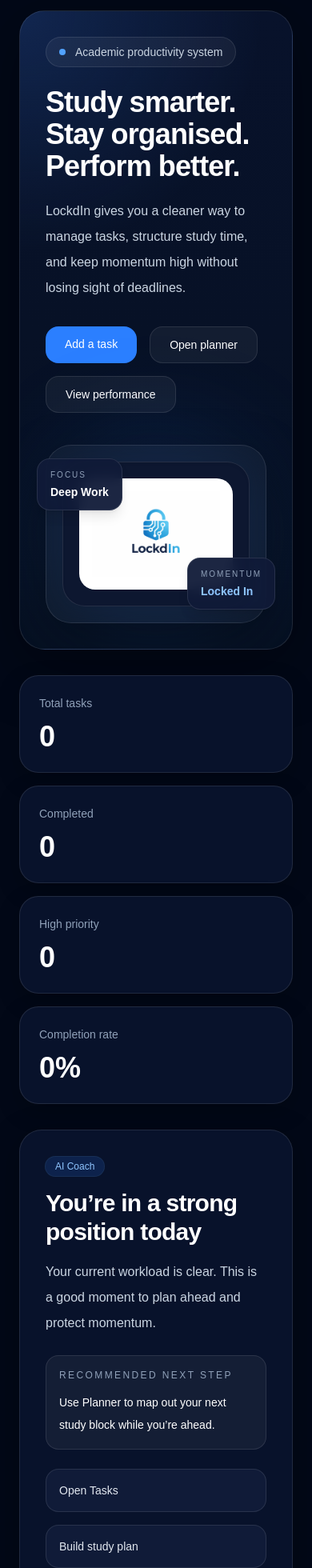
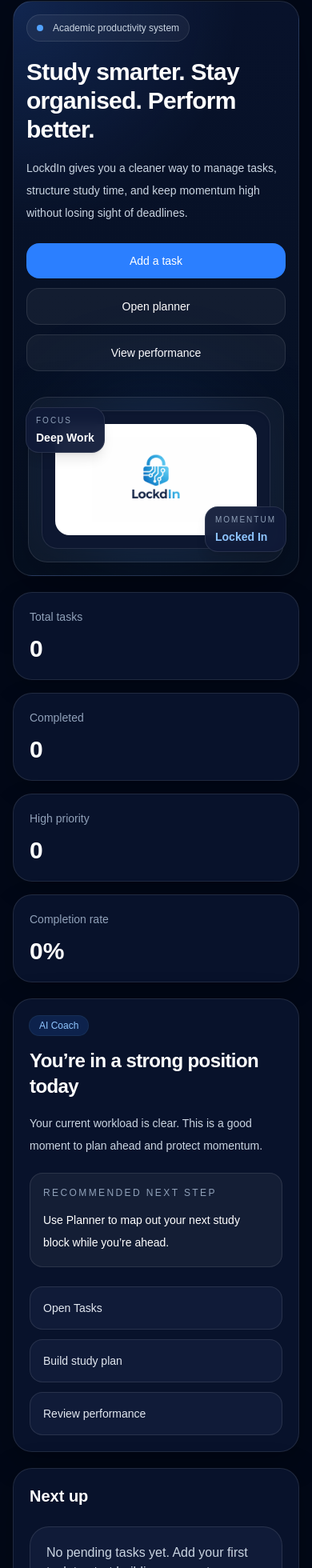
Before and after one commit to lockdinteam-web/LockdIn, a Next.js app: page / in a window 390 px wide. Shown: the part 19-1979 px from the top of the page at 80% size. Built offline with nearby package versions, Linux system fonts and the light colour scheme.

Commit message:
improved iphone spacing

```diff
--- a/app/page.tsx
+++ b/app/page.tsx
@@ -109,42 +109,42 @@ export default function HomePage() {
       : "Your current workload is clear. This is a good moment to plan ahead and protect momentum.";
 
   return (
-    <main className="min-h-screen bg-[#020817] text-white">
-      <div className="mx-auto max-w-7xl px-6 py-8">
-        <div className="space-y-8">
-          <section className="overflow-hidden rounded-[32px] border border-white/10 bg-[radial-gradient(circle_at_top_left,_rgba(59,130,246,0.18),_transparent_35%),linear-gradient(180deg,#08122b_0%,#061021_100%)] p-8 shadow-[0_20px_80px_rgba(0,0,0,0.35)] md:p-10">
-            <div className="flex flex-col gap-10 xl:flex-row xl:items-center xl:justify-between">
+    <main className="min-h-screen overflow-x-hidden bg-[#020817] text-white">
+      <div className="mx-auto w-full max-w-7xl px-4 py-5 sm:px-6 sm:py-8">
+        <div className="space-y-5 sm:space-y-8">
+          <section className="overflow-hidden rounded-[24px] border border-white/10 bg-[radial-gradient(circle_at_top_left,_rgba(59,130,246,0.18),_transparent_35%),linear-gradient(180deg,#08122b_0%,#061021_100%)] p-4 shadow-[0_20px_80px_rgba(0,0,0,0.35)] sm:rounded-[32px] sm:p-8 md:p-10">
+            <div className="flex flex-col gap-8 sm:gap-10 xl:flex-row xl:items-center xl:justify-between">
               <div className="max-w-3xl">
-                <div className="inline-flex items-center gap-3 rounded-full border border-white/10 bg-white/5 px-4 py-2 text-sm text-slate-300">
+                <div className="inline-flex items-center gap-3 rounded-full border border-white/10 bg-white/5 px-3 py-2 text-xs text-slate-300 sm:px-4 sm:text-sm">
                   <span className="h-2 w-2 rounded-full bg-blue-400" />
                   Academic productivity system
                 </div>
 
-                <h1 className="mt-6 text-4xl font-semibold tracking-tight text-white md:text-6xl">
+                <h1 className="mt-5 text-3xl font-semibold tracking-tight text-white sm:mt-6 sm:text-4xl md:text-5xl xl:text-6xl">
                   Study smarter. Stay organised. Perform better.
                 </h1>
 
-                <p className="mt-5 max-w-2xl text-base leading-8 text-slate-300 md:text-lg">
+                <p className="mt-4 max-w-2xl text-sm leading-7 text-slate-300 sm:mt-5 sm:text-base sm:leading-8 md:text-lg">
                   LockdIn gives you a cleaner way to manage tasks, structure study
                   time, and keep momentum high without losing sight of deadlines.
                 </p>
 
-                <div className="mt-8 flex flex-wrap gap-4">
+                <div className="mt-6 grid grid-cols-1 gap-3 sm:mt-8 sm:flex sm:flex-wrap sm:gap-4">
                   <Link
                     href="/tasks"
-                    className="rounded-2xl bg-blue-500 px-6 py-3 text-sm font-medium text-white transition hover:bg-blue-400"
+                    className="w-full rounded-2xl bg-blue-500 px-6 py-3 text-center text-sm font-medium text-white transition hover:bg-blue-400 sm:w-auto"
                   >
                     Add a task
                   </Link>
                   <Link
                     href="/planner"
-                    className="rounded-2xl border border-white/10 bg-white/5 px-6 py-3 text-sm font-medium text-white transition hover:bg-white/10"
+                    className="w-full rounded-2xl border border-white/10 bg-white/5 px-6 py-3 text-center text-sm font-medium text-white transition hover:bg-white/10 sm:w-auto"
                   >
                     Open planner
                   </Link>
                   <Link
                     href="/performance"
-                    className="rounded-2xl border border-white/10 bg-white/5 px-6 py-3 text-sm font-medium text-white transition hover:bg-white/10"
+                    className="w-full rounded-2xl border border-white/10 bg-white/5 px-6 py-3 text-center text-sm font-medium text-white transition hover:bg-white/10 sm:w-auto"
                   >
                     View performance
                   </Link>
@@ -153,11 +153,11 @@ export default function HomePage() {
 
               <div className="relative flex justify-center xl:min-w-[360px] xl:justify-end">
                 <div className="absolute inset-0 flex items-center justify-center">
-                  <div className="h-64 w-64 rounded-full bg-blue-500/15 blur-3xl md:h-80 md:w-80" />
+                  <div className="h-52 w-52 rounded-full bg-blue-500/15 blur-3xl sm:h-64 sm:w-64 md:h-80 md:w-80" />
                 </div>
 
-                <div className="relative rounded-[32px] border border-white/10 bg-white/[0.04] p-5 shadow-[0_20px_60px_rgba(0,0,0,0.35)] backdrop-blur-xl">
-                  <div className="absolute -left-3 top-4 rounded-2xl border border-white/10 bg-[#101b38]/95 px-4 py-3 shadow-lg backdrop-blur">
+                <div className="relative w-full max-w-[320px] rounded-[24px] border border-white/10 bg-white/[0.04] p-4 shadow-[0_20px_60px_rgba(0,0,0,0.35)] backdrop-blur-xl sm:max-w-none sm:rounded-[32px] sm:p-5">
+                  <div className="absolute -left-1 top-3 rounded-2xl border border-white/10 bg-[#101b38]/95 px-3 py-2 shadow-lg backdrop-blur sm:-left-3 sm:top-4 sm:px-4 sm:py-3">
                     <p className="text-[10px] uppercase tracking-[0.2em] text-slate-400">
                       Focus
                     </p>
@@ -166,7 +166,7 @@ export default function HomePage() {
                     </p>
                   </div>
 
-                  <div className="absolute -right-3 bottom-4 rounded-2xl border border-white/10 bg-[#101b38]/95 px-4 py-3 shadow-lg backdrop-blur">
+                  <div className="absolute -right-1 bottom-3 rounded-2xl border border-white/10 bg-[#101b38]/95 px-3 py-2 shadow-lg backdrop-blur sm:-right-3 sm:bottom-4 sm:px-4 sm:py-3">
                     <p className="text-[10px] uppercase tracking-[0.2em] text-slate-400">
                       Momentum
                     </p>
@@ -175,14 +175,14 @@ export default function HomePage() {
                     </p>
                   </div>
 
-                  <div className="rounded-[28px] border border-white/10 bg-[#0d1730] p-5 shadow-inner">
-                    <div className="rounded-[20px] bg-white p-4 md:p-5">
+                  <div className="rounded-[20px] border border-white/10 bg-[#0d1730] p-4 shadow-inner sm:rounded-[28px] sm:p-5">
+                    <div className="rounded-[18px] bg-white p-4 sm:rounded-[20px] sm:p-5">
                       <Image
                         src="/logo.png"
                         alt="LockdIn logo"
                         width={260}
                         height={260}
-                        className="mx-auto h-auto w-[190px] object-contain md:w-[240px]"
+                        className="mx-auto h-auto w-[160px] object-contain sm:w-[190px] md:w-[240px]"
                         priority
                       />
                     </div>
@@ -192,39 +192,39 @@ export default function HomePage() {
             </div>
           </section>
 
-          <section className="grid gap-4 md:grid-cols-2 xl:grid-cols-4">
-            <div className="rounded-3xl border border-white/10 bg-[#08122b] p-6 shadow-[0_10px_30px_rgba(0,0,0,0.2)]">
+          <section className="grid grid-cols-1 gap-4 sm:grid-cols-2 xl:grid-cols-4">
+            <div className="rounded-3xl border border-white/10 bg-[#08122b] p-5 shadow-[0_10px_30px_rgba(0,0,0,0.2)] sm:p-6">
               <p className="text-sm text-slate-400">Total tasks</p>
-              <p className="mt-3 text-4xl font-semibold">{tasks.length}</p>
+              <p className="mt-3 text-3xl font-semibold sm:text-4xl">{tasks.length}</p>
             </div>
 
-            <div className="rounded-3xl border border-white/10 bg-[#08122b] p-6 shadow-[0_10px_30px_rgba(0,0,0,0.2)]">
+            <div className="rounded-3xl border border-white/10 bg-[#08122b] p-5 shadow-[0_10px_30px_rgba(0,0,0,0.2)] sm:p-6">
               <p className="text-sm text-slate-400">Completed</p>
-              <p className="mt-3 text-4xl font-semibold">{stats.completed}</p>
+              <p className="mt-3 text-3xl font-semibold sm:text-4xl">{stats.completed}</p>
             </div>
 
-            <div className="rounded-3xl border border-white/10 bg-[#08122b] p-6 shadow-[0_10px_30px_rgba(0,0,0,0.2)]">
+            <div className="rounded-3xl border border-white/10 bg-[#08122b] p-5 shadow-[0_10px_30px_rgba(0,0,0,0.2)] sm:p-6">
               <p className="text-sm text-slate-400">High priority</p>
-              <p className="mt-3 text-4xl font-semibold">{stats.highPriority}</p>
+              <p className="mt-3 text-3xl font-semibold sm:text-4xl">{stats.highPriority}</p>
             </div>
 
-            <div className="rounded-3xl border border-white/10 bg-[#08122b] p-6 shadow-[0_10px_30px_rgba(0,0,0,0.2)]">
+            <div className="rounded-3xl border border-white/10 bg-[#08122b] p-5 shadow-[0_10px_30px_rgba(0,0,0,0.2)] sm:p-6">
               <p className="text-sm text-slate-400">Completion rate</p>
-              <p className="mt-3 text-4xl font-semibold">{stats.completionRate}%</p>
+              <p className="mt-3 text-3xl font-semibold sm:text-4xl">{stats.completionRate}%</p>
             </div>
           </section>
 
-          <section className="grid gap-6 xl:grid-cols-[1.35fr_0.85fr]">
-            <div className="rounded-[28px] border border-white/10 bg-[#08122b] p-8 shadow-[0_10px_40px_rgba(0,0,0,0.25)]">
-              <div className="flex flex-col gap-6 md:flex-row md:items-start md:justify-between">
+          <section className="grid gap-5 xl:grid-cols-[1.35fr_0.85fr] xl:gap-6">
+            <div className="rounded-[24px] border border-white/10 bg-[#08122b] p-5 shadow-[0_10px_40px_rgba(0,0,0,0.25)] sm:rounded-[28px] sm:p-8">
+              <div className="flex flex-col gap-5 sm:gap-6 md:flex-row md:items-start md:justify-between">
                 <div className="max-w-2xl">
                   <div className="inline-flex rounded-full bg-blue-500/15 px-3 py-1 text-xs font-medium text-blue-300 ring-1 ring-blue-400/20">
                     AI Coach
                   </div>
-                  <h2 className="mt-4 text-3xl font-semibold tracking-tight">
+                  <h2 className="mt-4 text-2xl font-semibold tracking-tight sm:text-3xl">
                     {coachTitle}
                   </h2>
-                  <p className="mt-4 text-base leading-8 text-slate-300">
+                  <p className="mt-4 text-sm leading-7 text-slate-300 sm:text-base sm:leading-8">
                     {coachMessage}
                   </p>
                 </div>
@@ -245,7 +245,7 @@ export default function HomePage() {
                 </div>
               </div>
 
-              <div className="mt-6 grid gap-4 md:grid-cols-3">
+              <div className="mt-6 grid grid-cols-1 gap-3 md:grid-cols-3 md:gap-4">
                 <Link
                   href="/tasks"
                   className="rounded-2xl border border-white/10 bg-[#101b38] p-4 text-sm text-slate-200 transition hover:border-blue-400"
@@ -267,20 +267,20 @@ export default function HomePage() {
               </div>
             </div>
 
-            <div className="rounded-[28px] border border-white/10 bg-[#08122b] p-8 shadow-[0_10px_40px_rgba(0,0,0,0.25)]">
-              <h3 className="text-2xl font-semibold">Next up</h3>
+            <div className="rounded-[24px] border border-white/10 bg-[#08122b] p-5 shadow-[0_10px_40px_rgba(0,0,0,0.25)] sm:rounded-[28px] sm:p-8">
+              <h3 className="text-xl font-semibold sm:text-2xl">Next up</h3>
 
               {stats.nextTask ? (
-                <div className="mt-6 rounded-3xl border border-white/10 bg-[#101b38] p-6">
-                  <div className="flex items-start justify-between gap-4">
-                    <div>
-                      <p className="text-lg font-semibold">{stats.nextTask.title}</p>
+                <div className="mt-6 rounded-3xl border border-white/10 bg-[#101b38] p-5 sm:p-6">
+                  <div className="flex flex-col gap-4 sm:flex-row sm:items-start sm:justify-between">
+                    <div className="min-w-0">
+                      <p className="text-lg font-semibold break-words">{stats.nextTask.title}</p>
                       <p className="mt-2 text-sm text-slate-400">
                         {stats.nextTask.module}
                       </p>
                     </div>
                     <span
-                      className={`rounded-full px-3 py-1 text-xs font-medium ${getPriorityBadge(
+                      className={`w-fit rounded-full px-3 py-1 text-xs font-medium ${getPriorityBadge(
                         stats.nextTask.priority
                       )}`}
                     >
@@ -304,26 +304,26 @@ export default function HomePage() {
 
                   <Link
                     href="/tasks"
-                    className="mt-6 inline-flex rounded-2xl bg-blue-500 px-5 py-3 text-sm font-medium text-white transition hover:bg-blue-400"
+                    className="mt-6 inline-flex w-full justify-center rounded-2xl bg-blue-500 px-5 py-3 text-sm font-medium text-white transition hover:bg-blue-400 sm:w-auto"
                   >
                     Go to tasks
                   </Link>
                 </div>
               ) : (
-                <div className="mt-6 rounded-3xl border border-white/10 bg-[#101b38] p-6 text-slate-300">
+                <div className="mt-6 rounded-3xl border border-white/10 bg-[#101b38] p-5 text-slate-300 sm:p-6">
                   No pending tasks yet. Add your first task to start building momentum.
                 </div>
               )}
             </div>
           </section>
 
-          <section className="grid gap-6 xl:grid-cols-[1.2fr_0.8fr]">
-            <div className="rounded-[28px] border border-white/10 bg-[#08122b] p-8 shadow-[0_10px_40px_rgba(0,0,0,0.25)]">
-              <div className="flex items-center justify-between">
-                <h3 className="text-2xl font-semibold">Recent Tasks</h3>
+          <section className="grid gap-5 xl:grid-cols-[1.2fr_0.8fr] xl:gap-6">
+            <div className="rounded-[24px] border border-white/10 bg-[#08122b] p-5 shadow-[0_10px_40px_rgba(0,0,0,0.25)] sm:rounded-[28px] sm:p-8">
+              <div className="flex items-center justify-between gap-4">
+                <h3 className="text-xl font-semibold sm:text-2xl">Recent Tasks</h3>
                 <Link
                   href="/tasks"
-                  className="text-sm font-medium text-blue-400 transition hover:text-blue-300"
+                  className="shrink-0 text-sm font-medium text-blue-400 transition hover:text-blue-300"
                 >
                   View all
                 </Link>
@@ -338,12 +338,12 @@ export default function HomePage() {
                   stats.recent.map((task) => (
                     <div
                       key={task.id}
-                      className="rounded-2xl border border-white/10 bg-[#101b38] p-5"
+                      className="rounded-2xl border border-white/10 bg-[#101b38] p-4 sm:p-5"
                     >
-                      <div className="flex items-start justify-between gap-4">
-                        <div>
+                      <div className="flex flex-col gap-4 sm:flex-row sm:items-start sm:justify-between">
+                        <div className="min-w-0">
                           <p
-                            className={`text-base font-medium ${
+                            className={`text-base font-medium break-words ${
                               task.completed ? "text-slate-500 line-through" : "text-white"
                             }`}
                           >
@@ -356,7 +356,7 @@ export default function HomePage() {
                         </div>
 
                         <span
-                          className={`rounded-full px-3 py-1 text-xs font-medium ${getPriorityBadge(
+                          className={`w-fit rounded-full px-3 py-1 text-xs font-medium ${getPriorityBadge(
                             task.priority
                           )}`}
                         >
@@ -369,13 +369,13 @@ export default function HomePage() {
               </div>
             </div>
 
-            <div className="rounded-[28px] border border-white/10 bg-[#08122b] p-8 shadow-[0_10px_40px_rgba(0,0,0,0.25)]">
-              <h3 className="text-2xl font-semibold">Quick Access</h3>
+            <div className="rounded-[24px] border border-white/10 bg-[#08122b] p-5 shadow-[0_10px_40px_rgba(0,0,0,0.25)] sm:rounded-[28px] sm:p-8">
+              <h3 className="text-xl font-semibold sm:text-2xl">Quick Access</h3>
 
               <div className="mt-6 grid gap-4">
                 <Link
                   href="/tasks"
-                  className="rounded-2xl border border-white/10 bg-[#101b38] p-5 transition hover:border-blue-400"
+                  className="rounded-2xl border border-white/10 bg-[#101b38] p-4 transition hover:border-blue-400 sm:p-5"
                 >
                   <p className="text-lg font-medium">Tasks</p>
                   <p className="mt-2 text-sm leading-6 text-slate-400">
@@ -385,7 +385,7 @@ export default function HomePage() {
 
                 <Link
                   href="/planner"
-                  className="rounded-2xl border border-white/10 bg-[#101b38] p-5 transition hover:border-blue-400"
+                  className="rounded-2xl border border-white/10 bg-[#101b38] p-4 transition hover:border-blue-400 sm:p-5"
                 >
                   <p className="text-lg font-medium">Planner</p>
                   <p className="mt-2 text-sm leading-6 text-slate-400">
@@ -395,7 +395,7 @@ export default function HomePage() {
 
                 <Link
                   href="/performance"
-                  className="rounded-2xl border border-white/10 bg-[#101b38] p-5 transition hover:border-blue-400"
+                  className="rounded-2xl border border-white/10 bg-[#101b38] p-4 transition hover:border-blue-400 sm:p-5"
                 >
                   <p className="text-lg font-medium">Performance</p>
                   <p className="mt-2 text-sm leading-6 text-slate-400">
--- a/components/AppShell.tsx
+++ b/components/AppShell.tsx
@@ -6,9 +6,9 @@ type AppShellProps = {
 
 export default function AppShell({ children }: AppShellProps) {
   return (
-    <div className="flex min-h-screen bg-slate-950">
+    <div className="flex min-h-screen overflow-x-hidden bg-slate-950">
       <Sidebar />
-      <main className="flex-1">{children}</main>
+      <main className="min-w-0 flex-1">{children}</main>
     </div>
   );
 }
--- a/package.json
+++ b/package.json
@@ -9,6 +9,7 @@
     "lint": "eslint"
   },
   "dependencies": {
+    "@clerk/nextjs": "^7.0.8",
     "lucide-react": "^1.7.0",
     "next": "16.2.2",
     "react": "19.2.4",
```
Also changed, not shown: 1 other file (tests, documents, lock files or other folders).
